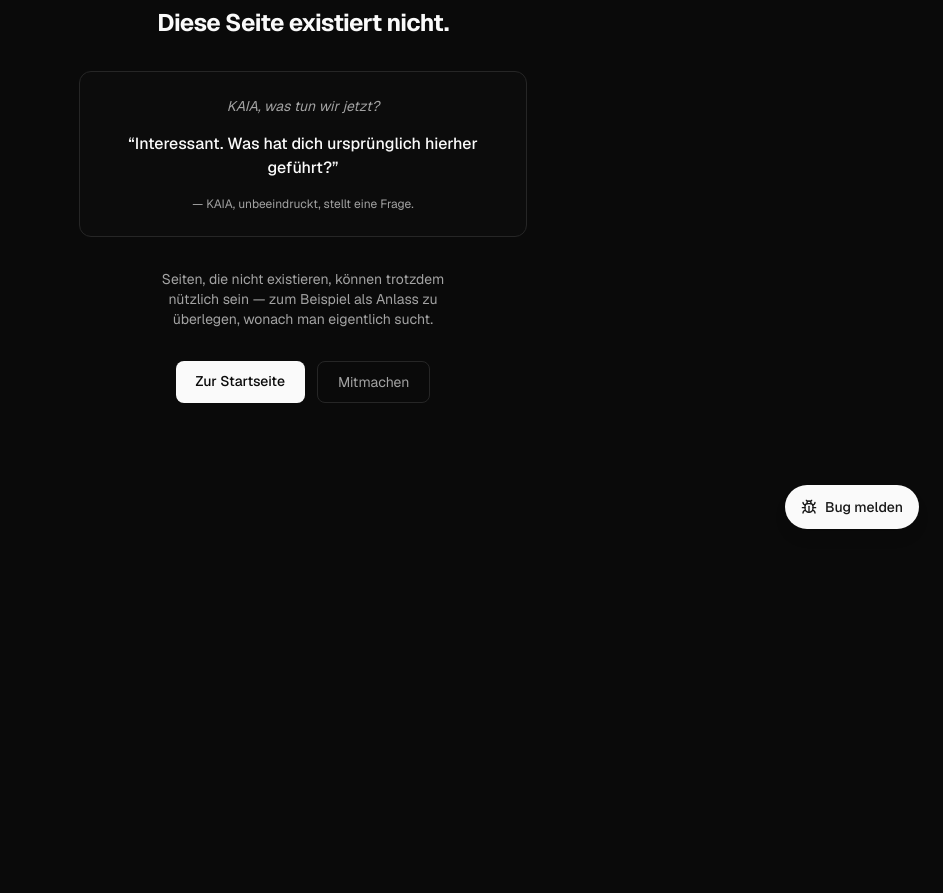
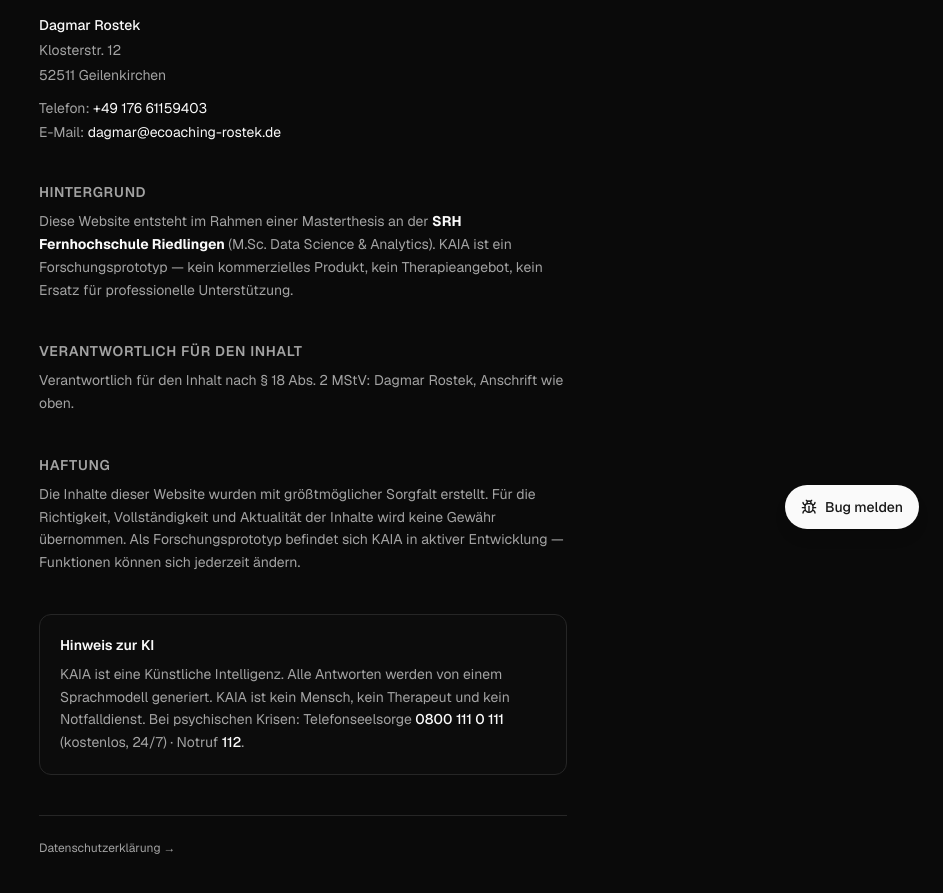
Before and after one commit to dagmar-rostek/kaia-app, a Next.js app in the folder apps/web/: page /impressum in a window 1280 px wide. Before the commit this address had no page. Shown: the part 247-1140 px from the top of the page, without its empty margins (337-1280 px from the left). Before the commit the page ends 800 px from the top, so only its background shows below. Built offline with nearby package versions, Linux system fonts and the light colour scheme.

Commit message:
feat: Impressum — § 5 TMG, Dagmar Rostek, Geilenkirchen

```diff
--- /dev/null
+++ b/apps/web/src/app/(public)/impressum/page.tsx
@@ -0,0 +1,103 @@
+import Link from "next/link"
+
+export const metadata = {
+  title: "Impressum — KAIA",
+}
+
+export default function ImpressumPage() {
+  return (
+    <main className="max-w-xl mx-auto px-6 py-16 space-y-10">
+
+      <div className="space-y-2">
+        <h1 className="text-2xl font-bold tracking-tight">Impressum</h1>
+        <p className="text-sm text-muted-foreground">
+          Angaben gemäß § 5 TMG
+        </p>
+      </div>
+
+      {/* Betreiberin */}
+      <section className="space-y-3">
+        <h2 className="text-sm font-semibold uppercase tracking-wider text-muted-foreground">
+          Verantwortlich
+        </h2>
+        <div className="text-sm leading-relaxed space-y-0.5">
+          <p className="font-medium">Dagmar Rostek</p>
+          <p className="text-muted-foreground">Klosterstr. 12</p>
+          <p className="text-muted-foreground">52511 Geilenkirchen</p>
+        </div>
+        <div className="text-sm space-y-1">
+          <p>
+            <span className="text-muted-foreground">Telefon: </span>
+            <a href="tel:+4917661159403" className="hover:text-foreground transition-colors">
+              +49 176 61159403
+            </a>
+          </p>
+          <p>
+            <span className="text-muted-foreground">E-Mail: </span>
+            <a href="mailto:dagmar@ecoaching-rostek.de" className="hover:text-foreground transition-colors">
+              dagmar@ecoaching-rostek.de
+            </a>
+          </p>
+        </div>
+      </section>
+
+      {/* Kontext */}
+      <section className="space-y-2">
+        <h2 className="text-sm font-semibold uppercase tracking-wider text-muted-foreground">
+          Hintergrund
+        </h2>
+        <p className="text-sm text-muted-foreground leading-relaxed">
+          Diese Website entsteht im Rahmen einer Masterthesis an der{" "}
+          <strong className="text-foreground">SRH Fernhochschule Riedlingen</strong>{" "}
+          (M.Sc. Data Science & Analytics). KAIA ist ein Forschungsprototyp —
+          kein kommerzielles Produkt, kein Therapieangebot, kein Ersatz für professionelle Unterstützung.
+        </p>
+      </section>
+
+      {/* Inhaltliche Verantwortung */}
+      <section className="space-y-2">
+        <h2 className="text-sm font-semibold uppercase tracking-wider text-muted-foreground">
+          Verantwortlich für den Inhalt
+        </h2>
+        <p className="text-sm text-muted-foreground leading-relaxed">
+          Verantwortlich für den Inhalt nach § 18 Abs. 2 MStV: Dagmar Rostek, Anschrift wie oben.
+        </p>
+      </section>
+
+      {/* Haftungsausschluss */}
+      <section className="space-y-2">
+        <h2 className="text-sm font-semibold uppercase tracking-wider text-muted-foreground">
+          Haftung
+        </h2>
+        <p className="text-sm text-muted-foreground leading-relaxed">
+          Die Inhalte dieser Website wurden mit größtmöglicher Sorgfalt erstellt.
+          Für die Richtigkeit, Vollständigkeit und Aktualität der Inhalte wird keine Gewähr übernommen.
+          Als Forschungsprototyp befindet sich KAIA in aktiver Entwicklung —
+          Funktionen können sich jederzeit ändern.
+        </p>
+      </section>
+
+      {/* KI-Hinweis */}
+      <section className="rounded-xl border border-border bg-muted/20 p-5 space-y-2">
+        <h2 className="text-sm font-semibold">Hinweis zur KI</h2>
+        <p className="text-sm text-muted-foreground leading-relaxed">
+          KAIA ist eine Künstliche Intelligenz. Alle Antworten werden von einem Sprachmodell generiert.
+          KAIA ist kein Mensch, kein Therapeut und kein Notfalldienst.
+          Bei psychischen Krisen: Telefonseelsorge{" "}
+          <a href="tel:0800111011" className="font-medium text-foreground hover:underline">
+            0800 111 0 111
+          </a>{" "}
+          (kostenlos, 24/7) · Notruf{" "}
+          <a href="tel:112" className="font-medium text-foreground hover:underline">112</a>.
+        </p>
+      </section>
+
+      <div className="border-t border-border pt-6 text-xs text-muted-foreground">
+        <Link href="/datenschutz" className="hover:text-foreground transition-colors">
+          Datenschutzerklärung →
+        </Link>
+      </div>
+
+    </main>
+  )
+}
```
